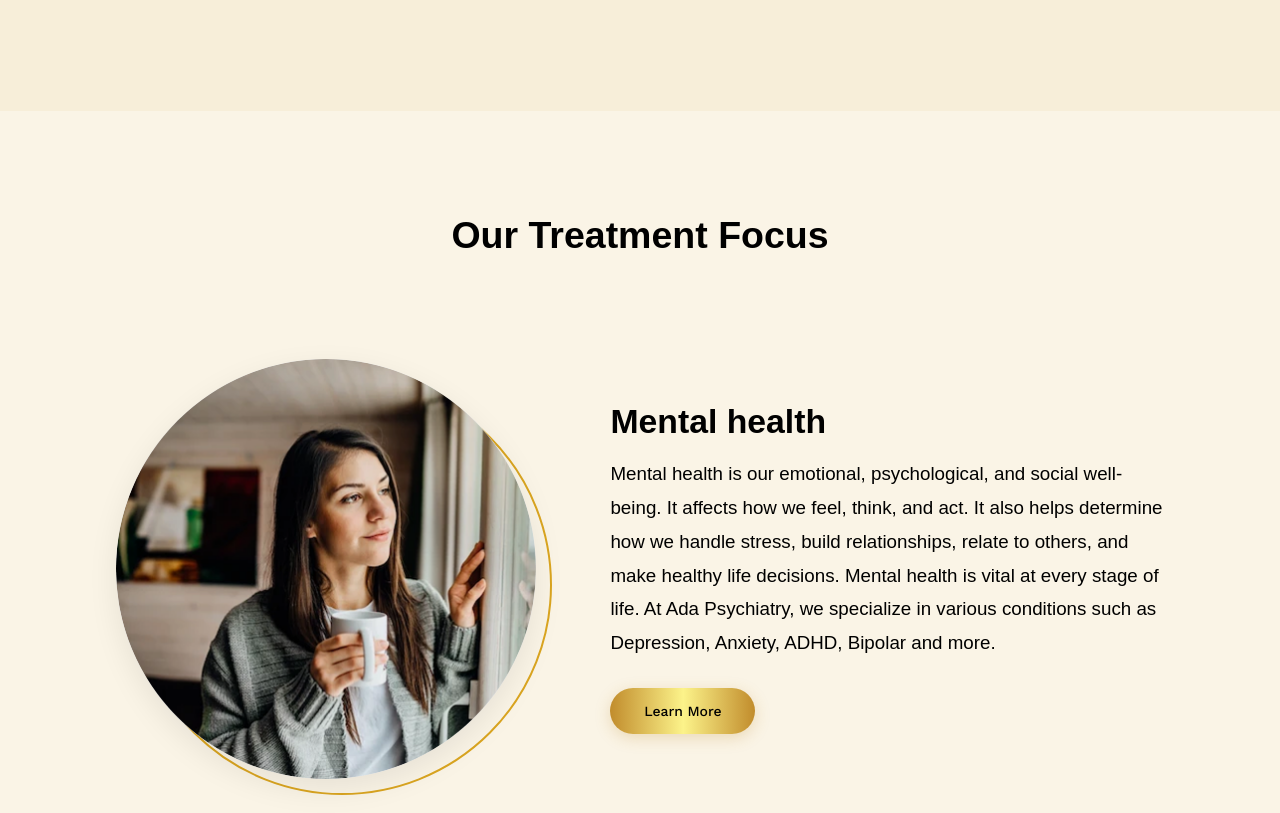
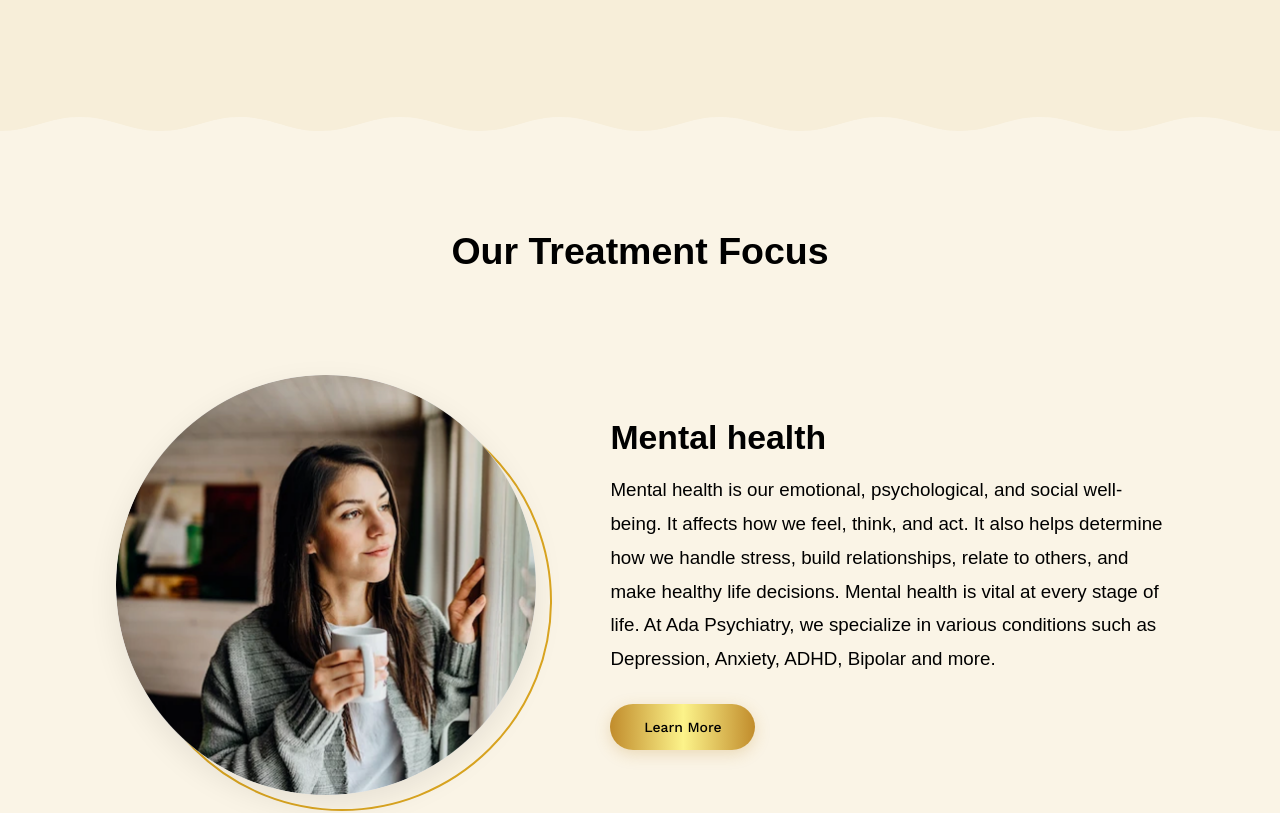
Before and after one commit to html-css-tricks-n-ask/Ada, a Next.js app: page / in a window 1280 px wide. Shown: the part 1175-1988 px from the top of the page. Built offline with nearby package versions, Linux system fonts and the light colour scheme; a web font is replaced by a local one.

Commit message:
refactor: clean up code comments and add decorative wave divider to TreatmentFocus section

```diff
--- a/src/components/home/FourSteps.tsx
+++ b/src/components/home/FourSteps.tsx
@@ -78,7 +78,7 @@ export default function FourSteps() {
   return (
     <section className="relative w-full bg-black overflow-hidden select-none flex flex-col justify-between">
 
-      {/* Top 6px Gold Gradient Border (1440px x 6px, Rotation: 180°) */}
+      {/* Top Accent Border */}
       <div
         className="w-full h-[6px] flex-shrink-0"
         style={{
@@ -88,7 +88,7 @@ export default function FourSteps() {
 
       <div className="max-w-[1440px] w-full mx-auto min-h-[515.4px] px-4 sm:px-8 lg:px-[100px] flex flex-col justify-between py-10 lg:py-[46px]">
 
-        {/* Section Heading: Abhaya Libre 700 Bold 40px / 60px Warm Gold */}
+        {/* Section Heading */}
         <motion.div
           initial={{ opacity: 0, y: 20 }}
           whileInView={{ opacity: 1, y: 0 }}
@@ -136,11 +136,19 @@ export default function FourSteps() {
                   </div>
                 </motion.div>
 
-                {/* Connecting Dashed Line: exact width 158.88px, border 1px dashed 2,2 */}
+                {/* Connecting Dashed Line: Full gap width aligned with icon center with dense dot pattern */}
                 {!isLast && (
-                  <div className="flex-1 flex items-center justify-center pt-7 px-1 min-w-[60px]">
-                    <svg width="159" height="2" viewBox="0 0 159 2" className="w-full max-w-[159px] h-[2px]">
-                      <line x1="0" y1="1" x2="159" y2="1" stroke="#FFFFFF" strokeWidth="1" strokeDasharray="2 2" />
+                  <div className="flex-1 flex items-center justify-center mt-[27px] mx-1 sm:mx-2 min-w-[90px]">
+                    <svg className="w-full h-[2px]" preserveAspectRatio="none">
+                      <line
+                        x1="0"
+                        y1="1"
+                        x2="100%"
+                        y2="1"
+                        stroke="#FFFFFF"
+                        strokeWidth="1.2"
+                        strokeDasharray="1 2"
+                      />
                     </svg>
                   </div>
                 )}
@@ -178,7 +186,7 @@ export default function FourSteps() {
 
                 {!isLast && (
                   <svg width="2" height="32" viewBox="0 0 2 32" className="w-[2px] h-8 my-0.5">
-                    <line x1="1" y1="0" x2="1" y2="32" stroke="#FFFFFF" strokeWidth="1" strokeDasharray="2 2" />
+                    <line x1="1" y1="0" x2="1" y2="32" stroke="#FFFFFF" strokeWidth="1" strokeDasharray="1 2" />
                   </svg>
                 )}
               </React.Fragment>
@@ -206,7 +214,7 @@ export default function FourSteps() {
 
       </div>
 
-      {/* Bottom 6px Gold Gradient Border (1440px x 6px) */}
+      {/* Bottom Accent Border */}
       <div
         className="w-full h-[6px] flex-shrink-0"
         style={{
--- a/src/components/home/Hero.tsx
+++ b/src/components/home/Hero.tsx
@@ -22,7 +22,7 @@ export default function Hero() {
           className="object-cover object-[48%_15%]"
         />
 
-        {/* Figma Exact Gradient Overlay: Linear Gradient #000000 to #000000 0% */}
+        {/* Desktop Gradient Overlay */}
         <div
           className="absolute inset-0 pointer-events-none hidden md:block"
           style={{
@@ -99,7 +99,7 @@ export default function Hero() {
           </motion.div>
         </motion.div>
 
-        {/* Bottom-left Hexagonal Carousel Pagination Indicators (Exact Figma 112px x 16px, 16px x 16px per hexagon) */}
+        {/* Carousel Pagination Indicators */}
         <div className="w-[112px] h-[16px] flex items-center justify-between">
           {Array.from({ length: 5 }).map((_, idx) => {
             const isActive = idx === activeSlide;
--- a/src/components/home/MeetFounder.tsx
+++ b/src/components/home/MeetFounder.tsx
@@ -15,7 +15,7 @@ export default function MeetFounder() {
         {/* Desktop View (>= 1200px): Exact 1440px x 637px */}
         <div className="hidden xl:block relative w-[1440px] h-[637px] mx-auto">
 
-          {/* Rectangle 164665: Gold Border Card */}
+          {/* Decorative Gold Accent Card */}
           <motion.div
             initial={{ opacity: 0, scale: 0.95 }}
             whileInView={{ opacity: 1, scale: 1 }}
@@ -30,7 +30,7 @@ export default function MeetFounder() {
             }}
           />
 
-          {/* Rectangle 164664: Founder Image (second.png) */}
+          {/* Founder Portrait */}
           <motion.div
             initial={{ opacity: 0, x: -50 }}
             whileInView={{ opacity: 1, x: 0 }}
@@ -53,7 +53,7 @@ export default function MeetFounder() {
             />
           </motion.div>
 
-          {/* Group 1948761079: Founder Details & Content - exact Left: 703px */}
+          {/* Founder Profile Details */}
           <motion.div
             initial={{ opacity: 0, x: 40 }}
             whileInView={{ opacity: 1, x: 0 }}
--- a/src/components/home/QuoteBanner.tsx
+++ b/src/components/home/QuoteBanner.tsx
@@ -4,10 +4,10 @@ export default function QuoteBanner() {
   return (
     <section className="relative w-full bg-[#FAF4E6] overflow-hidden select-none">
 
-      {/* Full Bleed Banner Container (Exact 1440px x 241px) */}
+      {/* Banner Container */}
       <div className="relative w-full h-[241px] flex items-center justify-center">
 
-        {/* Full-width SVG stretching edge to edge with exact Figma wavy ribbon */}
+        {/* Full-width Ribbon Graphic */}
         <div className="absolute inset-0 w-full h-full flex items-center justify-center pointer-events-none">
           <svg
             viewBox="0 0 1355 241"
--- a/src/components/home/StatesServed.tsx
+++ b/src/components/home/StatesServed.tsx
@@ -85,10 +85,10 @@ export default function StatesServed() {
                   className="object-cover object-center group-hover:scale-105 transition-transform duration-500"
                 />
 
-                {/* Exact Figma Shade Layer 1: #000000 25% tint */}
+                {/* Overlay Tint */}
                 <div className="absolute inset-0 bg-black/25 pointer-events-none" />
 
-                {/* Exact Figma Shade Layer 2: Linear Gradient #232020 0% -> 45% -> 100% */}
+                {/* Bottom Vignette Gradient */}
                 <div
                   className="absolute inset-0 pointer-events-none"
                   style={{
@@ -98,7 +98,7 @@ export default function StatesServed() {
                 />
               </div>
 
-              {/* State Name: Abhaya Libre 700 Bold 44px / 100% leading #000000 */}
+              {/* State Name */}
               <h3 className="font-abhaya font-bold text-[32px] sm:text-[38px] lg:text-[44px] leading-[100%] text-[#000000] mt-5 sm:mt-6 group-hover:text-[#C18C2C] transition-colors">
                 {item.name}
               </h3>
--- a/src/components/home/Testimonials.tsx
+++ b/src/components/home/Testimonials.tsx
@@ -159,7 +159,7 @@ export default function Testimonials() {
           </div>
         </div>
 
-        {/* Hexagonal Carousel Pagination Indicators (Exact Figma 16px x 16px, 1px #C18C2C) */}
+        {/* Carousel Pagination Indicators */}
         <div className="mt-12 sm:mt-16 flex items-center justify-center gap-2.5">
           {Array.from({ length: 8 }).map((_, dotIdx) => {
             const isDotActive = dotIdx === activeIndex;
--- a/src/components/home/TreatmentFocus.tsx
+++ b/src/components/home/TreatmentFocus.tsx
@@ -37,7 +37,24 @@ const treatments: TreatmentItem[] = [
 
 export default function TreatmentFocus() {
   return (
-    <section className="relative w-full bg-[#FAF4E6] py-16 sm:py-20 lg:py-24 overflow-hidden select-none">
+    <section className="relative w-full bg-[#FAF4E6] pt-20 sm:pt-24 lg:pt-28 pb-16 sm:pb-20 lg:pb-24 overflow-hidden select-none">
+
+      {/* Top Wave Divider */}
+      <div className="absolute top-0 left-0 right-0 w-full overflow-hidden leading-none pointer-events-none z-10">
+        <svg
+          viewBox="0 0 1440 40"
+          fill="none"
+          xmlns="http://www.w3.org/2000/svg"
+          className="relative block w-full h-[28px] sm:h-[36px] lg:h-[40px]"
+          preserveAspectRatio="none"
+        >
+          <path
+            d="M0 0H1440V20C1404 20 1386 6 1350 6C1314 6 1296 20 1260 20C1224 20 1206 6 1170 6C1134 6 1116 20 1080 20C1044 20 1026 6 990 6C954 6 936 20 900 20C864 20 846 6 810 6C774 6 756 20 720 20C684 20 666 6 630 6C594 6 576 20 540 20C504 20 486 6 450 6C414 6 396 20 360 20C324 20 306 6 270 6C234 6 216 20 180 20C144 20 126 6 90 6C54 6 36 20 0 20V0Z"
+            fill="#F7EED9"
+          />
+        </svg>
+      </div>
+
       <div className="max-w-[1440px] mx-auto px-6 sm:px-12 lg:px-[100px]">
 
         {/* Section Heading: Abhaya Libre 700 Bold 37.5px / 56.25px #000000 */}
```
